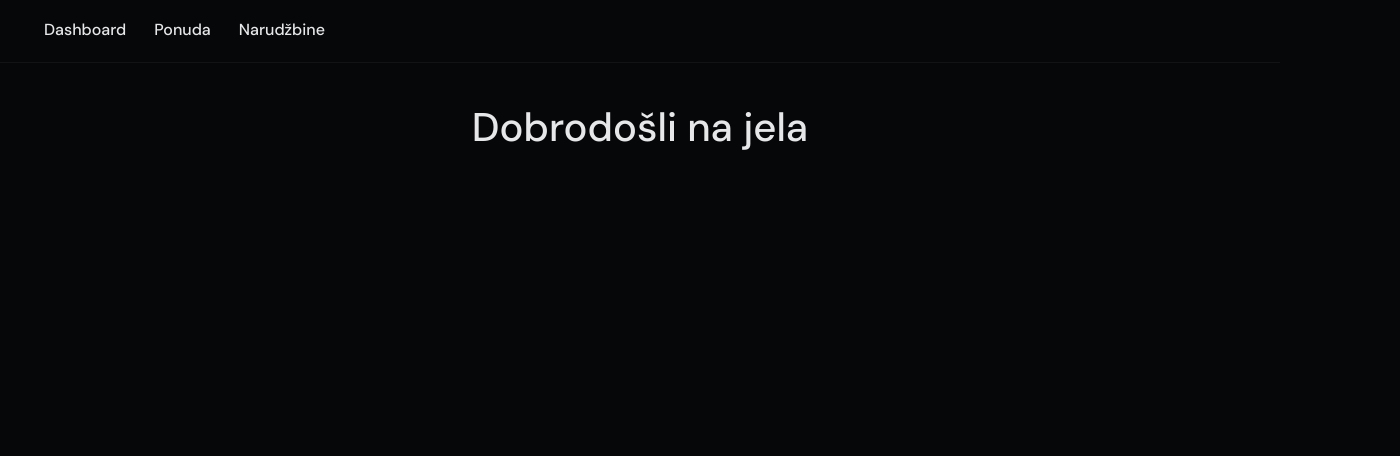
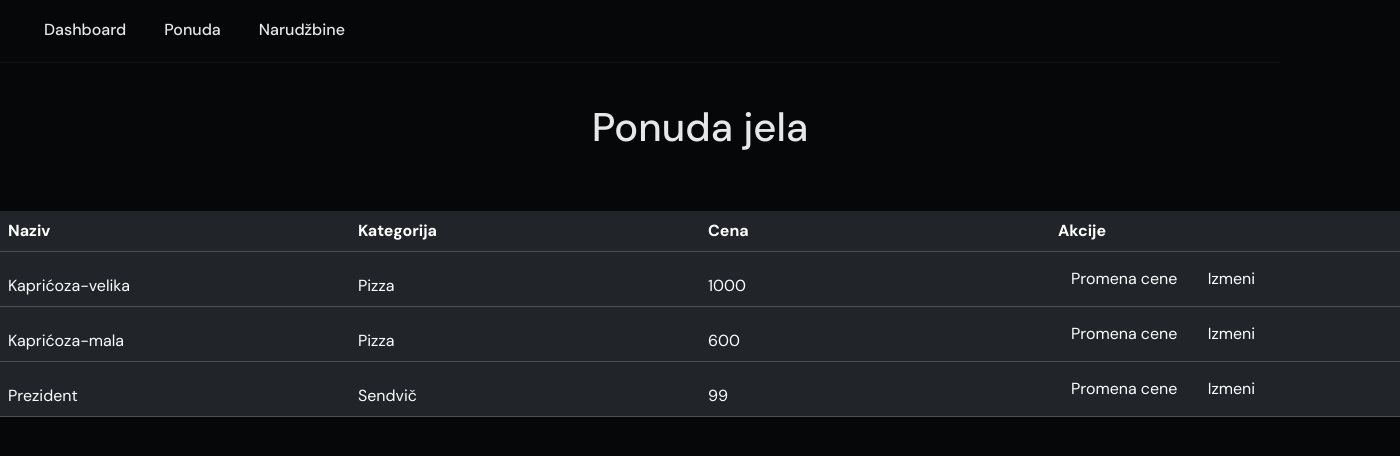
Before and after one commit to StudentRAF/ScriptProject, a plain HTML site: page jela.html in a window 1280 px wide. Shown: the whole page, 1400 px wide, since content can reach past the window. Drawn offline with nearby package versions, Linux system fonts and the light colour scheme.

Commit message:
Implement generation of table of dishes

```diff
--- a/css/_colors.css
+++ b/css/_colors.css
@@ -32,3 +32,13 @@
     --purple-100: #E1BEE7;
     --purple-50:  #F3E5F5;
 }
+
+:root {
+    --background-primary: var(--gray-950);
+
+    --border-primary: var(--gray-900);
+    --border-accent:  var(--orange-500);
+
+    --foreground-primary: var(--gray-100);
+    --foreground-accent:  var(--orange-500);
+}
--- /dev/null
+++ b/css/jela.css
@@ -0,0 +1,5 @@
+@import "_colors.css";
+
+.table {
+    table-layout: fixed;
+}
--- a/css/styles.css
+++ b/css/styles.css
@@ -1,14 +1,4 @@
 @import "_colors.css";
-
-:root {
-    --background-primary: var(--gray-950);
-
-    --border-primary: var(--gray-900);
-    --border-accent:  var(--orange-500);
-
-    --foreground-primary: var(--gray-100);
-    --foreground-accent:  var(--orange-500);
-}
 
 * {
     box-sizing: border-box;
@@ -26,7 +16,7 @@ body {
 }
 
 h1 {
-    margin: 40px 0;
+    margin: 40px 0 60px 0;
     text-align: center;
     color: var(--foreground-primary);
 }
@@ -35,6 +25,7 @@ h1 {
     display: flex;
     flex: 1 0 auto;
     flex-direction: column;
+    width: 1400px;
 
     padding: 0;
 }
@@ -57,7 +48,7 @@ h1 {
 }
 
 .navbar-nav :not(:first-child) {
-    margin-left: 20px;
+    margin-left: 30px;
 
     @media (max-width: 480px) {
         margin-left: 0;
--- a/jela.html
+++ b/jela.html
@@ -7,8 +7,10 @@
     <link href="https://cdn.jsdelivr.net/npm/bootstrap@5.3.2/dist/css/bootstrap.min.css" rel="stylesheet">
     <link href='https://fonts.googleapis.com/css?family=DM+Sans:wght@400;500;700&display=swap' rel='stylesheet'>
     <link href="css/styles.css" rel="stylesheet">
+    <link href="css/jela.css" rel="stylesheet">
 
     <script src="https://cdn.jsdelivr.net/npm/bootstrap@5.3.2/dist/js/bootstrap.bundle.min.js"></script>
+    <script src="js/jela.js"></script>
 </head>
     <body>
         <nav class="navbar">
@@ -25,7 +27,17 @@
             </ul>
         </nav>
         <main class="container-fluid">
-            <h1>Dobrodošli na jela</h1>
+            <h1>Ponuda jela</h1>
+            <table id="dishes" class="table table-dark">
+                <thead>
+                    <tr>
+                        <th>Naziv</th>
+                        <th>Kategorija</th>
+                        <th>Cena</th>
+                        <th>Akcije</th>
+                    </tr>
+                </thead>
+            </table>
         </main>
     </body>
 </html>
--- /dev/null
+++ b/js/jela.js
@@ -0,0 +1,37 @@
+const Category= {
+    PIZZA:     "Pizza",
+    SANDWICH : "Sendvič"
+}
+
+const dishes = [
+    { id: 0, name: "Kaprićoza-velika", category: Category.PIZZA,    price: 1000 },
+    { id: 1, name: "Kaprićoza-mala",   category: Category.PIZZA,    price:  600 },
+    { id: 2, name: "Prezident",        category: Category.SANDWICH, price:   99 }
+]
+
+document.addEventListener("DOMContentLoaded", (event) => {
+    let table = document.getElementById("dishes");
+
+    dishes.forEach((dish) => appendRow(table, dish));
+});
+
+const appendRow = (table, dish) => {
+    let row = table.insertRow(-1);
+    let cell;
+
+    rowData.forEach((cellData) =>{
+        cell = row.insertCell(-1);
+        cell.innerHTML = cellData.innerHTML(dish);
+    });
+}
+
+const rowData = [
+    { innerHTML: (dish) => { return dish.name },                classNames: "column-name"     },
+    { innerHTML: (dish) => { return dish.category },            classNames: "column-category" },
+    { innerHTML: (dish) => { return dish.price },               classNames: "column-price"    },
+    { innerHTML: (dish) => { return generateEditColumn(dish) }, classNames: "column-action"   }
+]
+const generateEditColumn = (dish) => {
+    return `<button class="btn btn-dark button-edit-price" onclick="">Promena cene</button>
+            <a class="btn btn-dark link-edit-dish" href="jelo.html?id=${dish.id}">Izmeni</a>`
+}
```
